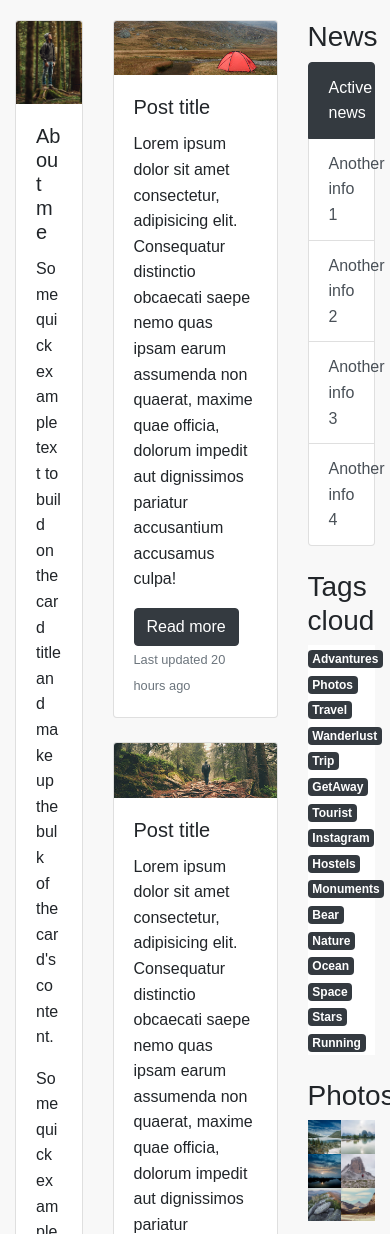
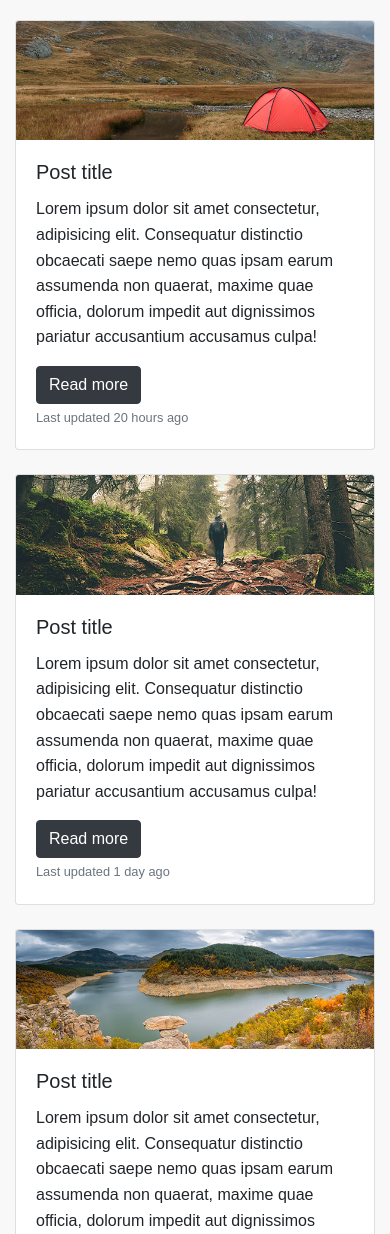
Before and after one commit to StanislavFedyna/Bt-4, a website: page src/index.html in a window 390 px wide. Shown: the part 366-1600 px from the top of the page. Drawn offline with nearby package versions, Linux system fonts and the light colour scheme; files that its build step writes are made by us from their sources; files whose address does not match are found by name.

Commit message:
added media for footer, changed aligment for all components

```diff
--- a/src/index.html
+++ b/src/index.html
@@ -73,9 +73,9 @@
 
         <!-- Beginning left section (left sidebar) -->
         <!-- Card component -->
-        <div class="col-3">
+        <div class="col-lg-3 order-3 order-lg-1">
           <div class="card mb-4">
-            <img class="card-img-top" src="./img/jpg/author.jpg" alt="Card image cap">
+            <img class="card-img-top" src="./img/jpg/author.jpg" alt="CardImageCap">
             <div class="card-body">
               <h5 class="card-title">About me</h5>
               <p class="card-text">Some quick example text to build on the card title and make up the bulk of the card's content.</p>
@@ -84,7 +84,7 @@
           </div>
 
           <!-- "Subscribe" component -->
-          <h3>Subscribe</h3>
+          <h3 class="text-sm-center text-md-left">Subscribe</h3>
           <div class="subscribe">
             <form>
               <div class="form-group">
@@ -99,7 +99,7 @@
 
         <!-- Beginning middle section (content) -->
         <!-- Card components -->
-        <div class="col-6">
+        <div class="col-lg-6 col-md-8 order-1 order-lg-2">
           <div class="card mb-4">
             <img class="card-img-top" src="./img/jpg/photo-1.jpg" alt="Card image cap">
             <div class="card-body">
@@ -168,8 +168,8 @@
 
         <!-- Beginning right section (right sidebar) -->
         <!-- List component -->
-        <div class="col-3">
-          <h3>News</h3>
+        <div class="col-lg-3 col-md-4 order-2 order-lg-3">
+          <h3 class="text-sm-center text-md-left">News</h3>
           <div class="list-group-wrapper">
             <div class="list-group mb-4">
               <button type="button" class="list-group-item list-group-item-action active bg-dark border border-dark">
@@ -184,7 +184,7 @@
           <!-- Eng of right section (right sidebar) -->
 
           <!-- Badges component -->
-          <h3>Tags cloud</h3>
+          <h3 class="text-sm-center text-md-left">Tags cloud</h3>
           <div class="badge-wrapper mb-4 bg-white">
             <a href="#" class="badge badge-dark">Advantures</a>
             <a href="#" class="badge badge-dark">Photos</a>
@@ -206,8 +206,8 @@
           <!-- End of badge component-->
 
           <!-- Beginning photo components -->
-          <h3>Photos</h3>
-          <div class="photo-wrapper bg-white">
+          <h3 class="text-sm-center text-md-left">Photos</h3>
+          <div class="photo-wrapper bg-white mb-sm-4">
             <div class="row no-gutters">
               <div class="col-6">
                 <img class="img-fluid" src="./img/jpg/gallery-1.jpg" alt="right-photo">
@@ -233,6 +233,7 @@
               </div>
             </div>
           </div>
+
           <!-- End of photo components -->
         </div>
         <!-- End of right section -->
@@ -243,13 +244,13 @@
     <footer class="footer bg-dark text-light">
       <div class="container">
         <div class="row d-flex justify-content-center pt-4">
-          <div class="col-4 text-center">
+          <div class="col-lg-4 col-md-6 col-sm-12 text-center my-sm-4 my-md-0">
             <h3>Traveler's Blog</h3>
             <p>Lorem ipsum dolor sit amet consectetur, adipisicing elit. Consequatur minus dolorem voluptatibus, repellendus
               - voluptatibus, olos conrlor
             </p>
           </div>
-          <div class="col-4 text-center">
+          <div class="col-lg-4 col-md-6 col-sm-12 text-center">
             <h3>Contacts</h3>
             <address>
               <b>Twitter, Int</b>
```
